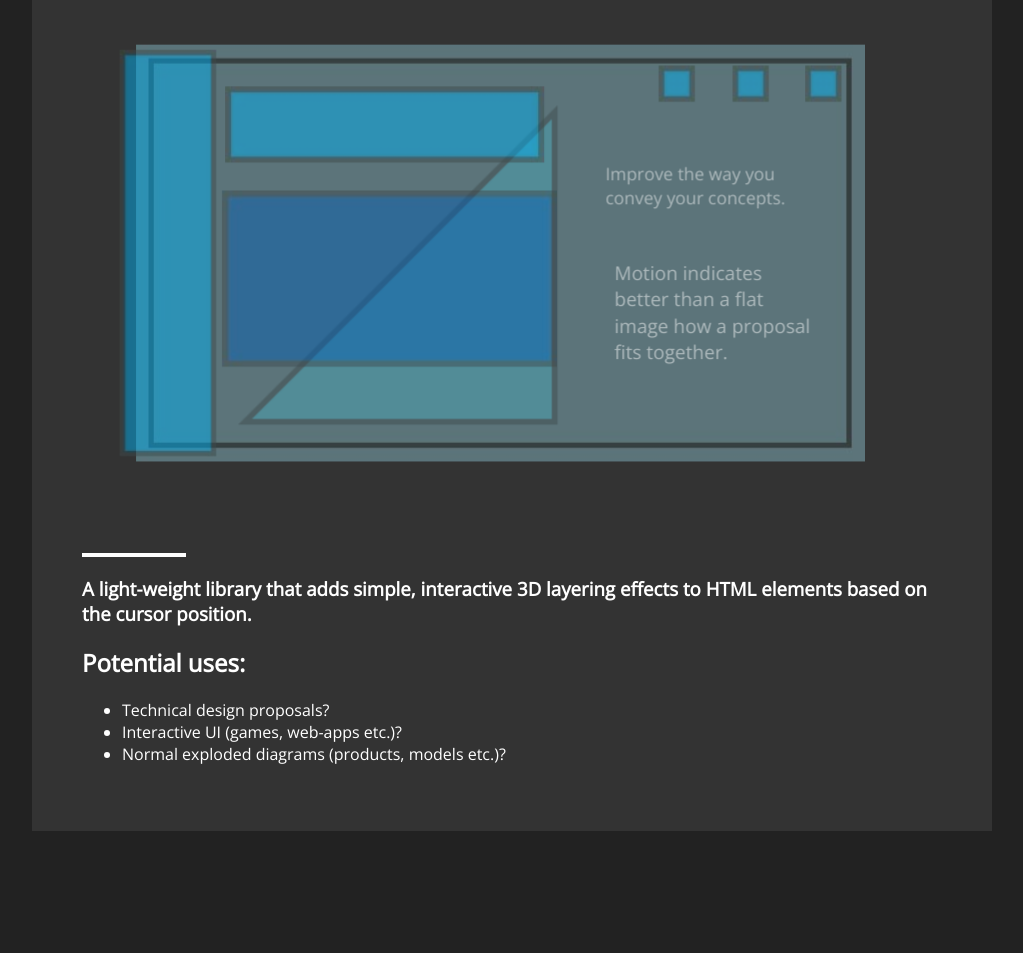
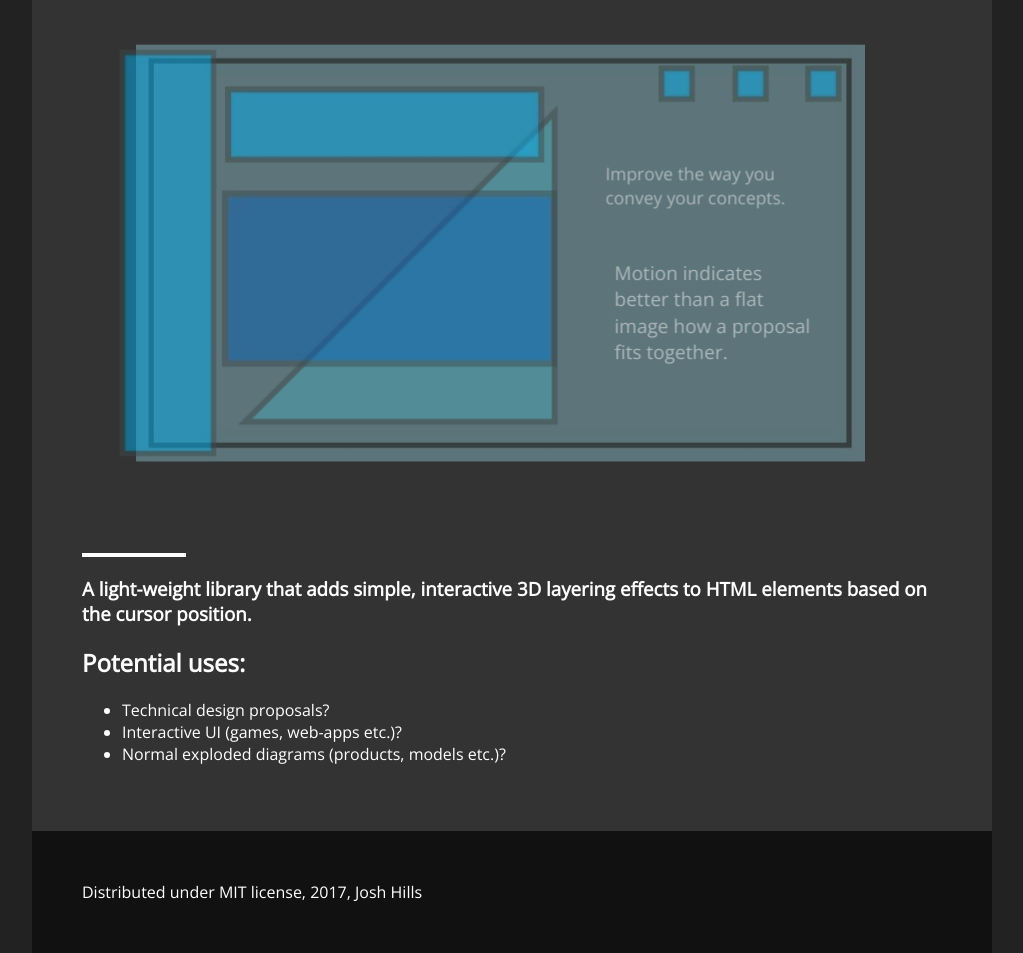
Before and after one commit to joshhills/exploded-dom-js, a website: page demo/demo.html in a window 1280 px wide. Shown: the part 231-1184 px from the top of the page, without its empty margins (128-1151 px from the left). Before the commit the page ends 1062 px from the top, so only its background shows below. Drawn offline with nearby package versions, Linux system fonts and the light colour scheme; files whose address does not match are found by name.

Commit message:
Made demo work again

```diff
--- a/demo/demo.html
+++ b/demo/demo.html
@@ -37,6 +37,10 @@
             }
             main {
                 padding: 50px;
+            }
+            footer {
+                padding: 50px;
+                background-color: #111;
             }
             /* Demo */
             .container {
@@ -186,6 +190,9 @@
                     </li>
                 </ul>
             </main>
+            <footer>
+                Distributed under MIT license, 2017, Josh Hills
+            </footer>
         </div>
         <!-- Initialise -->
         <script>
```
Also changed, not shown: README.md.
